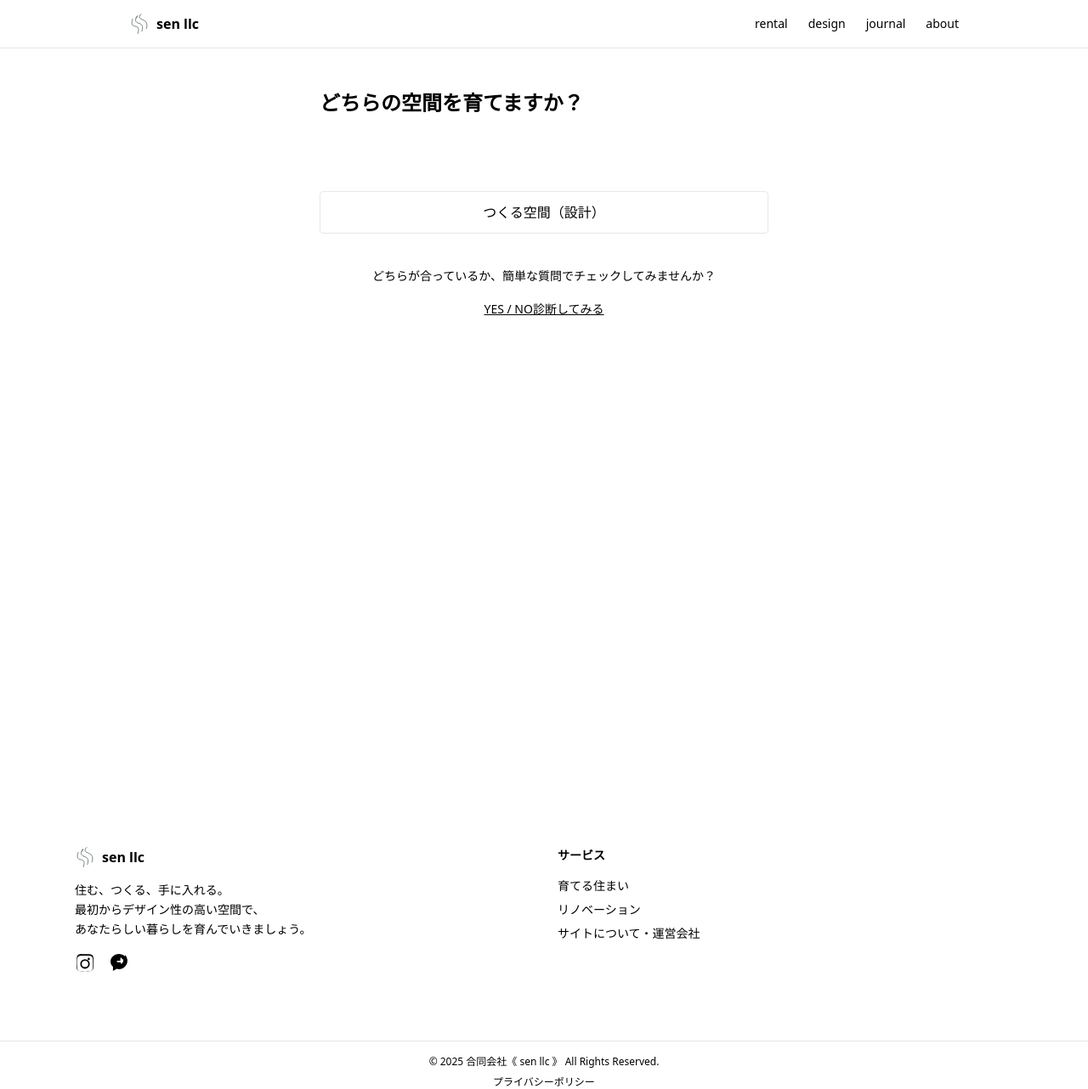
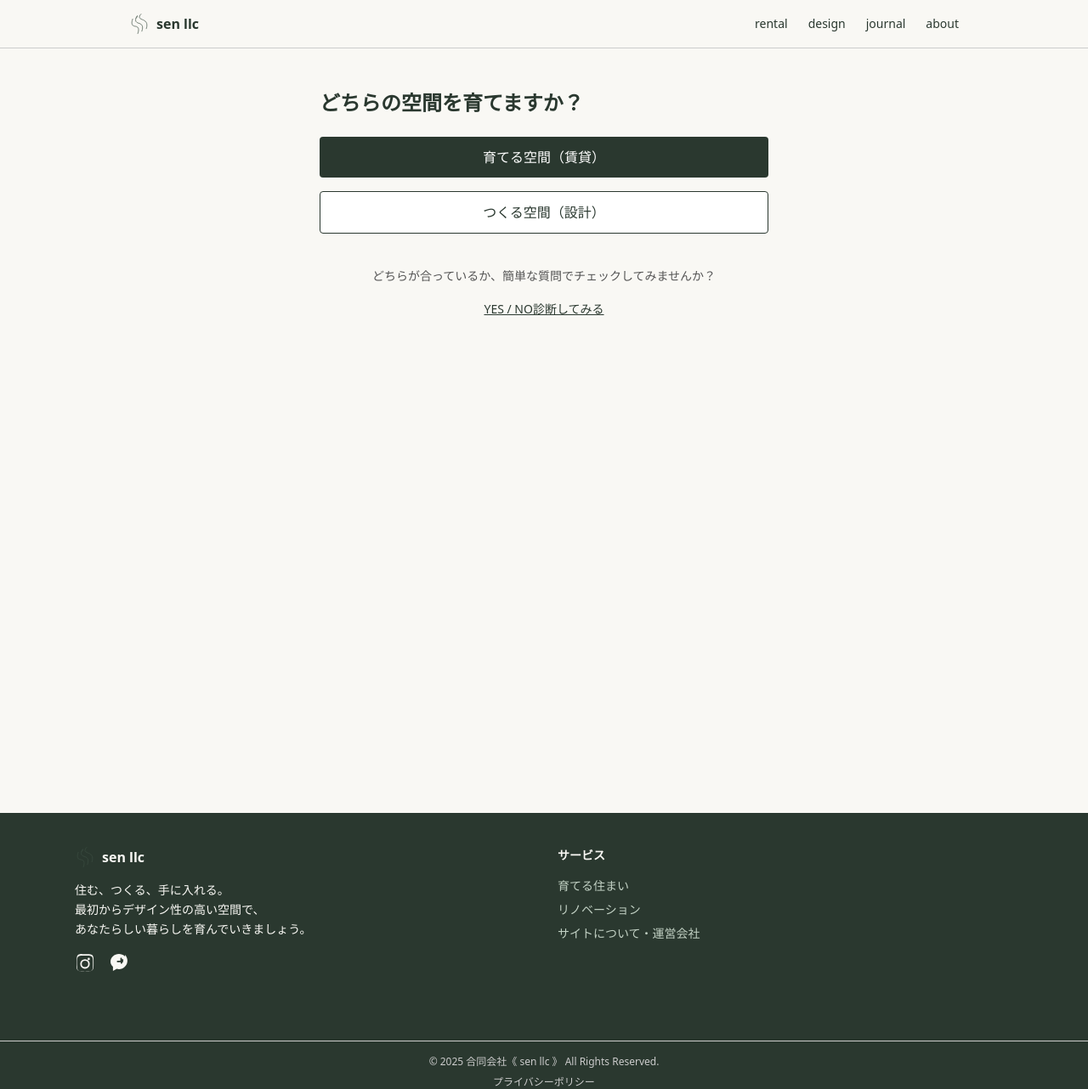
Before and after one commit to sen-llc/sen-llc.github.io, a Jekyll site: the page built from index.html, in a window 1280 px wide. Shown: the whole page at 85% size. Built offline with Jekyll 4.4.1, drawn with Linux system fonts in a browser that asks for light colours; nearby versions of some CDN libraries.

Commit message:
Update default.html

```diff
--- a/_layouts/default.html
+++ b/_layouts/default.html
@@ -4,9 +4,21 @@
   <meta charset="UTF-8">
   <title>{{ page.title }}</title>
   <meta name="viewport" content="width=device-width, initial-scale=1">
-  <link href="https://cdn.jsdelivr.net/npm/tailwindcss@2.2.19/dist/tailwind.min.css" rel="stylesheet">
+  <script src="https://cdn.tailwindcss.com"></script>
+  <script>
+    tailwind.config = {
+      theme: {
+        extend: {
+          colors: {
+            primary: '#2a382f',
+            beige: '#f9f8f4'
+          }
+        }
+      }
+    }
+  </script>
 </head>
-<body class="bg-[#f9f8f4] text-[#2a382f]">
+<body class="bg-beige text-primary">
   {% include header.html %}
   <main class="min-h-screen">
     {{ content }}
```
